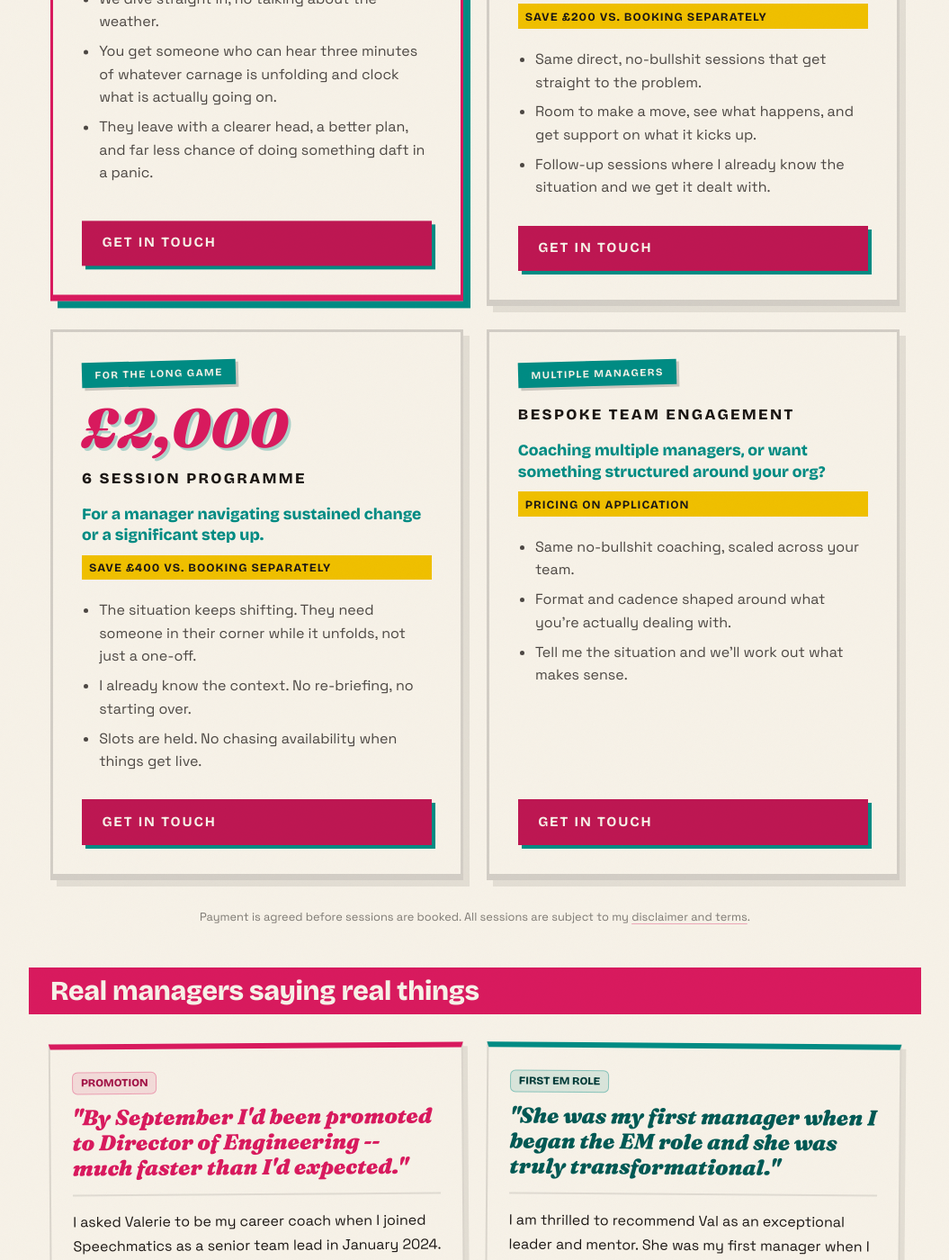
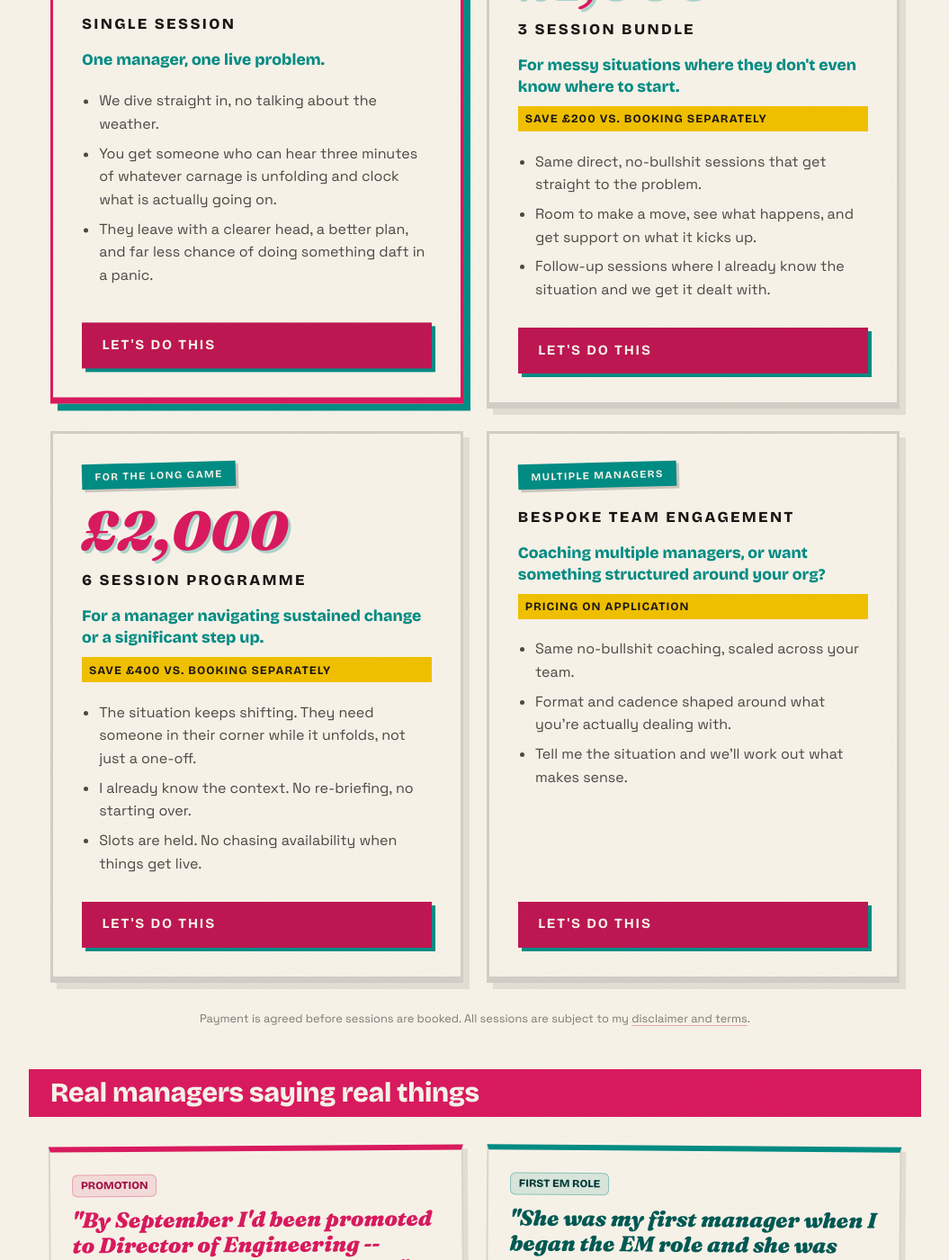
Before and after one commit to outragedpinkracoon/outragedpinkracoon.github.io, a Jekyll site: the page built from pages/coaching-teams.md, in a window 1280 px wide and 1400 px high, scrolled down 3417 px. Shown: the whole window at 90% size, without its empty margins (112-1167 px from the left). Built offline with Jekyll 4.4.1, drawn with Linux system fonts in a browser that asks for light colours; comment, search, counter and statistics services are not loaded.

Commit message:
Replace pricing CTA copy with 'Let's do this'
Co-Authored-By: Claude Sonnet 4.6 <noreply@anthropic.com>

```diff
--- a/pages/coaching-teams.md
+++ b/pages/coaching-teams.md
@@ -73,7 +73,7 @@ show_cta: false
       <li>You get someone who can hear three minutes of whatever carnage is unfolding and clock what is actually going on.</li>
       <li>They leave with a clearer head, a better plan, and far less chance of doing something daft in a panic.</li>
     </ul>
-    <a class="pricing-cta" href="mailto:outragedracooncoaching@gmail.com?subject=Team%20Coaching%20Enquiry">Get in touch</a>
+    <a class="pricing-cta" href="mailto:outragedracooncoaching@gmail.com?subject=Team%20Coaching%20Enquiry">Let's do this</a>
   </div>
 
   <div class="pricing-card">
@@ -87,7 +87,7 @@ show_cta: false
       <li>Room to make a move, see what happens, and get support on what it kicks up.</li>
       <li>Follow-up sessions where I already know the situation and we get it dealt with.</li>
     </ul>
-    <a class="pricing-cta" href="mailto:outragedracooncoaching@gmail.com?subject=Team%20Coaching%20Enquiry">Get in touch</a>
+    <a class="pricing-cta" href="mailto:outragedracooncoaching@gmail.com?subject=Team%20Coaching%20Enquiry">Let's do this</a>
   </div>
 
   <div class="pricing-card">
@@ -101,7 +101,7 @@ show_cta: false
       <li>I already know the context. No re-briefing, no starting over.</li>
       <li>Slots are held. No chasing availability when things get live.</li>
     </ul>
-    <a class="pricing-cta" href="mailto:outragedracooncoaching@gmail.com?subject=Team%20Coaching%20Enquiry">Get in touch</a>
+    <a class="pricing-cta" href="mailto:outragedracooncoaching@gmail.com?subject=Team%20Coaching%20Enquiry">Let's do this</a>
   </div>
 
   <div class="pricing-card">
@@ -114,7 +114,7 @@ show_cta: false
       <li>Format and cadence shaped around what you're actually dealing with.</li>
       <li>Tell me the situation and we'll work out what makes sense.</li>
     </ul>
-    <a class="pricing-cta" href="mailto:outragedracooncoaching@gmail.com?subject=Team%20Coaching%20Enquiry&body=Hi%20Val%2C%20I%27d%20like%20to%20talk%20about%20team%20coaching.">Get in touch</a>
+    <a class="pricing-cta" href="mailto:outragedracooncoaching@gmail.com?subject=Team%20Coaching%20Enquiry&body=Hi%20Val%2C%20I%27d%20like%20to%20talk%20about%20team%20coaching.">Let's do this</a>
   </div>
 </div>
 
```
Also changed, not shown: other parts of pages/coaching-teams.md (+1 -1 lines), pages/coaching-folks-in-tech.md (+3 -3 lines), pages/coaching-founders.md (+4 -4 lines), pages/coaching-managers.md (+3 -3 lines).
